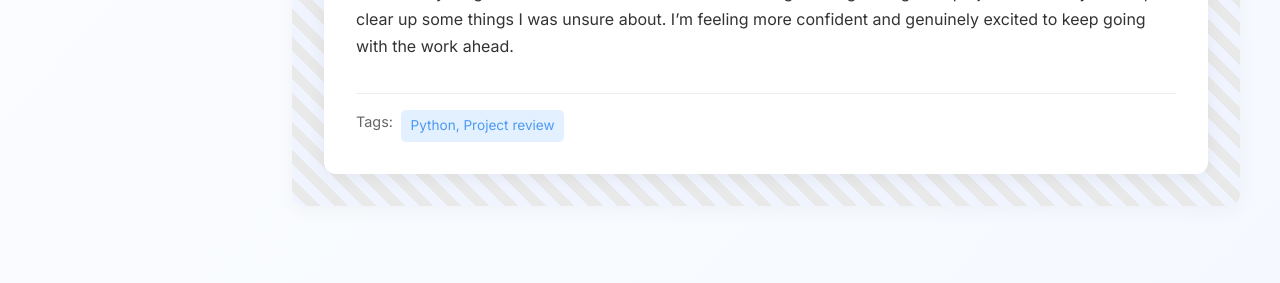
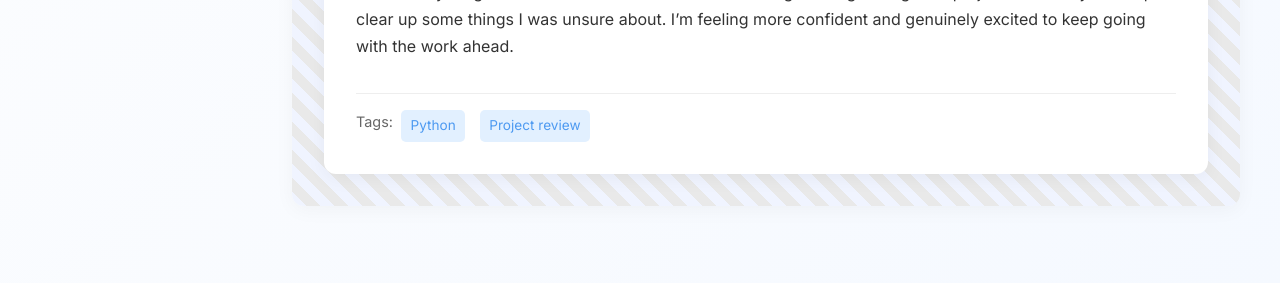
Before and after one commit to TolaniBello/TolaniBello.github.io, a Jekyll site: the page built from _posts/2025-06-04-day7.md, in a window 1280 px wide. Shown: the part 1017-1300 px from the top of the page. Built offline with Jekyll 4.4.1, drawn with Linux system fonts in a browser that asks for light colours.

Commit message:
Update 2025-06-04-day7.md

```diff
--- a/_posts/2025-06-04-day7.md
+++ b/_posts/2025-06-04-day7.md
@@ -4,7 +4,7 @@ title: "Day 7 – Python tutorials and project review"
 date: 2025-06-04
 author: Omotolani Bello
 permalink: /day7.html
-tags: ["Python, Project review"]
+tags: ["Python", "Project review"]
 
 what_i_learned: |
   I deepened my understanding of Python, particularly how to work with lists and tuples. I learned how to add, remove, and clear elements in both data structures, which helped me grasp how data can be managed efficiently in different scenarios. The session made me appreciate the differences between lists and tuples—especially the mutability of lists versus the fixed nature of tuples. Practicing these operations in real-time really boosted my confidence in writing cleaner, more effective code. It’s exciting to see how foundational concepts like these tie directly into real-world data processing.
```
